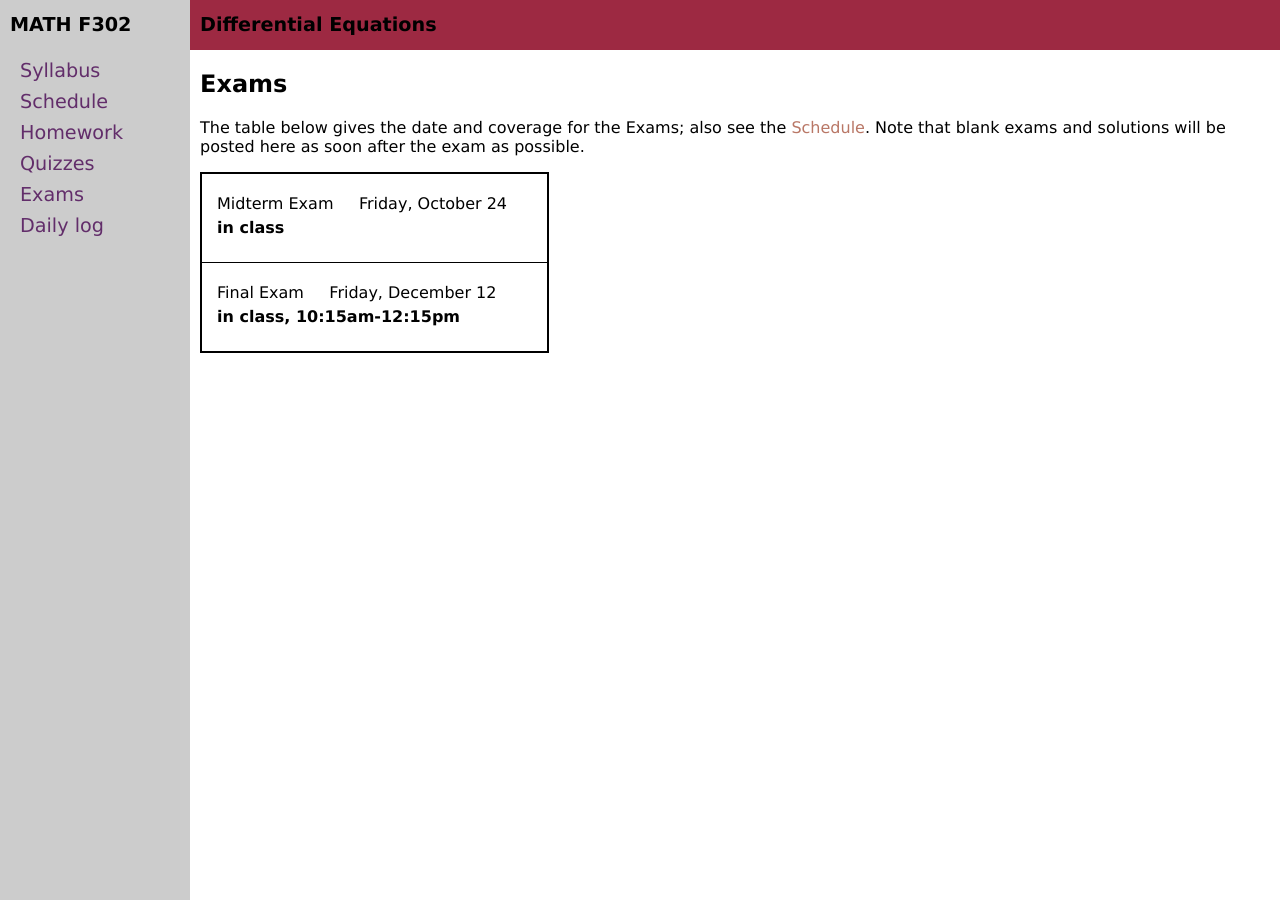
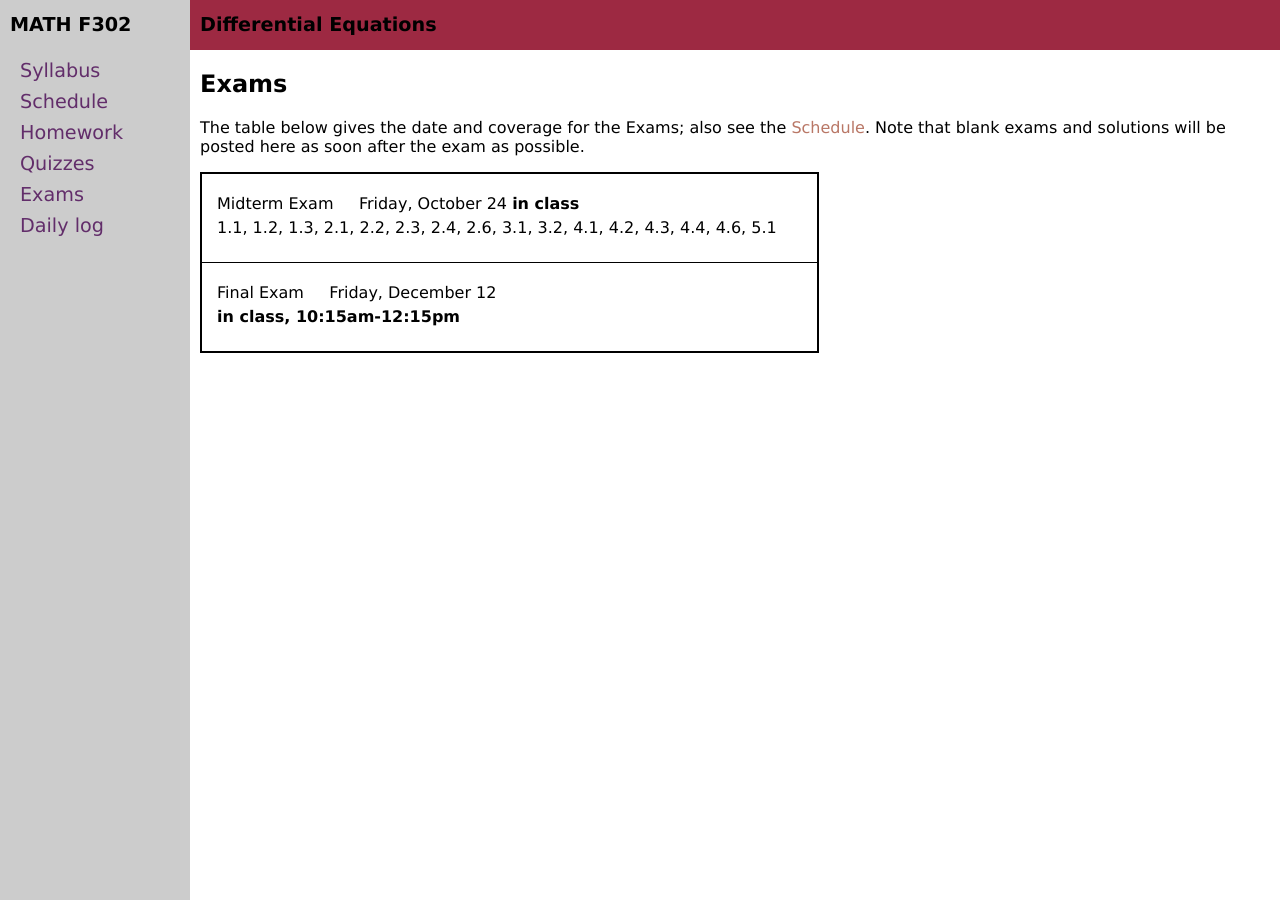
Before and after one commit to blackcurrantpi/ode, a Jekyll site: the page built from exams.md, in a window 1280 px wide. Built offline with Jekyll 4.4.1, drawn with Linux system fonts in a browser that asks for light colours.

Commit message:
update schedule, add coverage for mid_1

```diff
--- a/_data/exams.yml
+++ b/_data/exams.yml
@@ -2,8 +2,8 @@ semester: Fall 2025
 home: assets/exams/F25
 exams:
 - name: Midterm Exam
-  date: Friday, October 24
-  info: <b>in class</b>
+  date: Friday, October 24 <b>in class</b>
+  info: 1.1, 1.2, 1.3, 2.1, 2.2, 2.3, 2.4, 2.6, 3.1, 3.2, 4.1, 4.2, 4.3, 4.4, 4.6, 5.1
   #reviewguide: midreview.pdf
   #blank: midterm.pdf
   #solutions: midsolns.pdf
--- a/_includes/exam_table.md
+++ b/_includes/exam_table.md
@@ -7,11 +7,23 @@
         <tr>
             <td>{{ exam.name }} &nbsp; &nbsp; {{ exam.date }}</td>
         </tr>
-        {% if exam.info %}
+        <!-- {% if exam.info %}
         <tr>
             <td>{{ exam.info }}</td>
         </tr>
+        {% endif %} -->
+        {% if exam.info %}
+        <tr>
+        <td style="word-wrap: break-word; overflow-wrap: break-word; white-space: normal;">{{ exam.info }}</td>
+        </tr>
         {% endif %}
+        <!-- {% if exam.info %}
+        <tr>
+        <td style="word-wrap: break-word; overflow-wrap: break-word; white-space: normal;">
+        <span style="white-space: nowrap;">{{ exam.info | replace: ',', '. ' }}</span>
+        </td>
+        </tr>
+        {% endif %} -->
         {% if exam.reviewguide %}
         <tr>
             <td><a href="{{ data.home }}/{{ exam.reviewguide }}">review guide</a></td>
```
Also changed, not shown: css/site.scss (+0 -21 lines), 2 other files.
